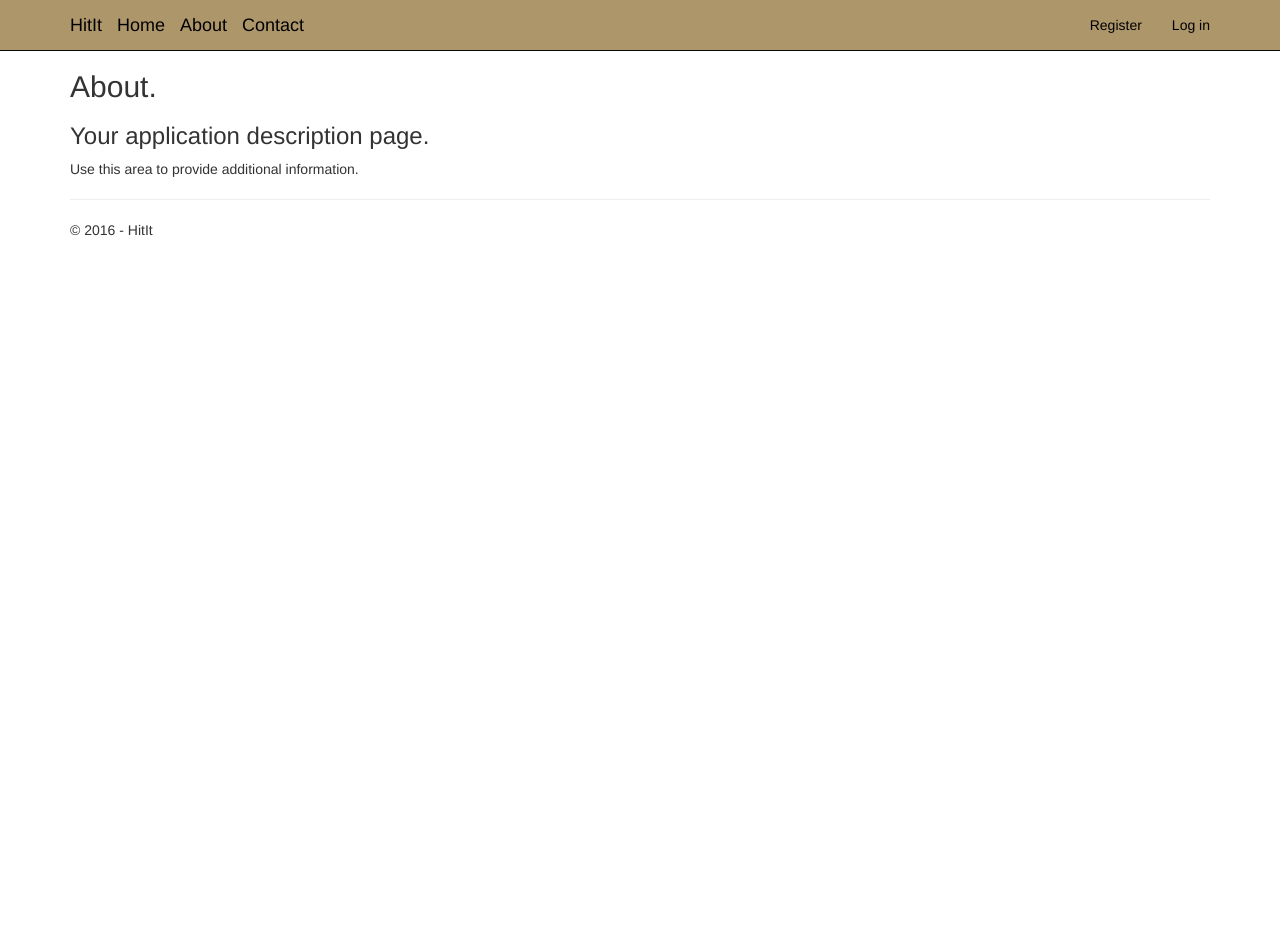
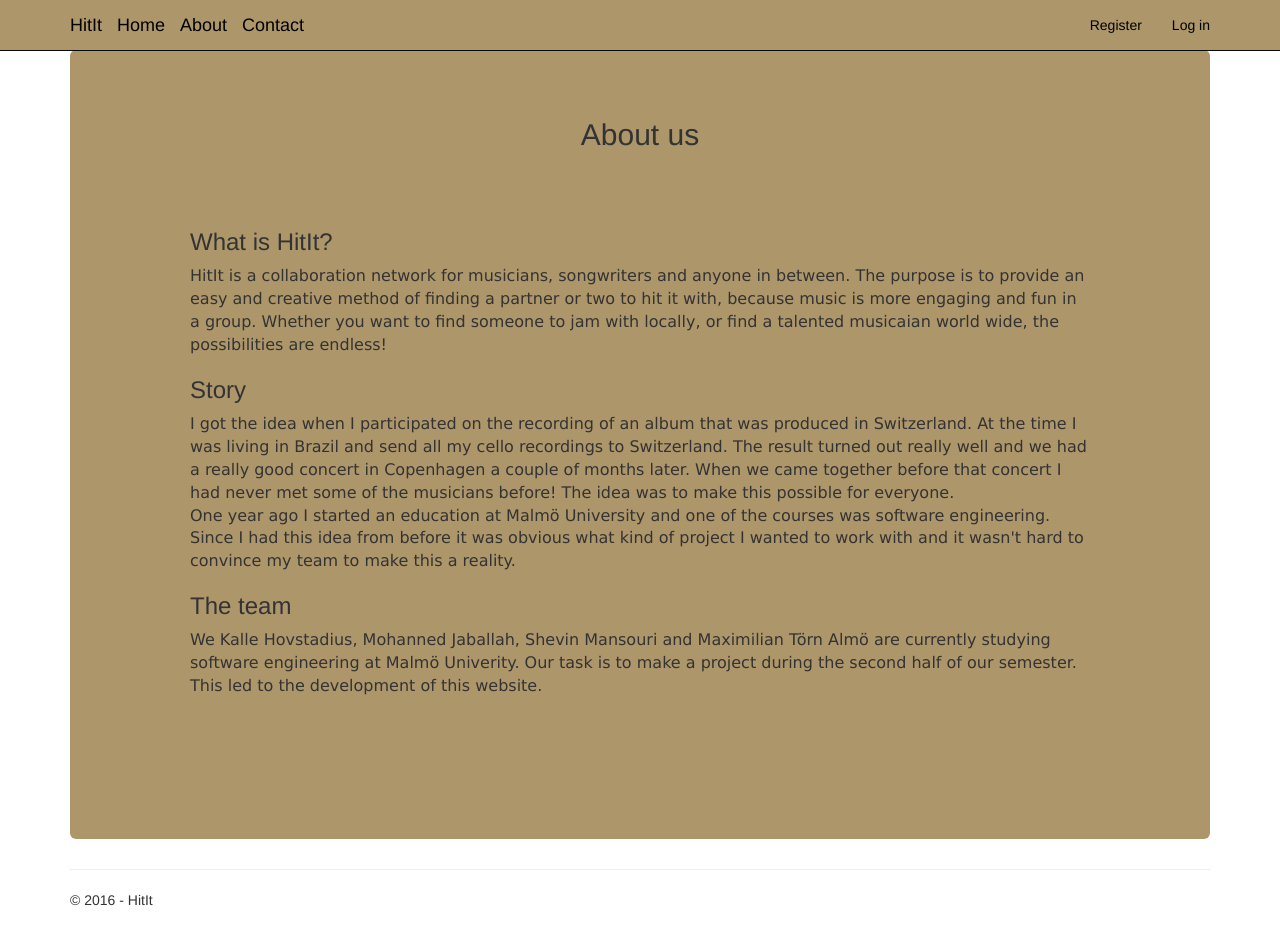
Before and after one commit to MaximilianAlmo/HitIt, an ASP.NET MVC app: page /Home/About in a window 1280 px wide. Before the commit the page ends 236 px from the top, so only its background shows below. Run offline with ASP.NET Core 8 and stand-ins for ASP.NET MVC 5, Linux system fonts and the light colour scheme; the project's own start-up code is not run, and a stand-in starts its controllers and pages; some libraries are stand-ins or nearby versions.

Commit message:
about us

```diff
--- a/HitIt Projekt/HitIt/HitIt/Views/Home/About.cshtml
+++ b/HitIt Projekt/HitIt/HitIt/Views/Home/About.cshtml
@@ -1,7 +1,34 @@
 @{
-    ViewBag.Title = "About";
+    ViewBag.Title = "About us";
 }
-<h2>@ViewBag.Title.</h2>
-<h3>@ViewBag.Message</h3>
+<div class="jumbotron" style="background-color:#ae966b">
+    <h2 style="text-align:center">@ViewBag.Title</h2>
 
-<p>Use this area to provide additional information.</p>
+    <div class="jumbotron" style="background-color:#ae966b">
+        <h3>What is HitIt?</h3>
+        <p style="font-family:'Lucida Sans', 'Lucida Sans Regular', 'Lucida Grande', 'Lucida Sans Unicode', Geneva, Verdana, sans-serif; font-size:medium">
+            HitIt is a collaboration network for musicians, songwriters and anyone in between.
+            The purpose is to provide an easy and creative method of finding a partner or two to hit it with,
+            because music is more engaging and fun in a group.
+            Whether you want to find someone to jam with locally, or find a talented musicaian world wide, the possibilities are endless! <br />
+        </p>
+        <h3>Story</h3>
+        <p style="font-family:'Lucida Sans', 'Lucida Sans Regular', 'Lucida Grande', 'Lucida Sans Unicode', Geneva, Verdana, sans-serif; font-size:medium">
+            I got the idea when I participated on the recording of an album that was produced in Switzerland.
+            At the time I was living in Brazil and send all my cello recordings to Switzerland.
+            The result turned out really well and we had a really good concert in Copenhagen a couple of months later.
+            When we came together before that concert I had never met some of the musicians before!
+            The idea was to make this possible for everyone.<br />
+            One year ago I started an education at Malmö University and one of the courses was software engineering.
+            Since I had this idea from before it was obvious what kind of project I wanted to work with and
+            it wasn't hard to convince my team to make this a reality.
+        </p>
+        <h3>The team</h3>
+        <p style="font-family:'Lucida Sans', 'Lucida Sans Regular', 'Lucida Grande', 'Lucida Sans Unicode', Geneva, Verdana, sans-serif; font-size:medium">
+            We Kalle Hovstadius, Mohanned Jaballah, Shevin Mansouri and Maximilian Törn Almö are currently studying software engineering at Malmö Univerity. Our task is to make a project during the second half of our semester. This led
+            to the development of this website.
+
+
+        </p>
+    </div>
+    </div>
```
Also changed, not shown: 8 other files.
